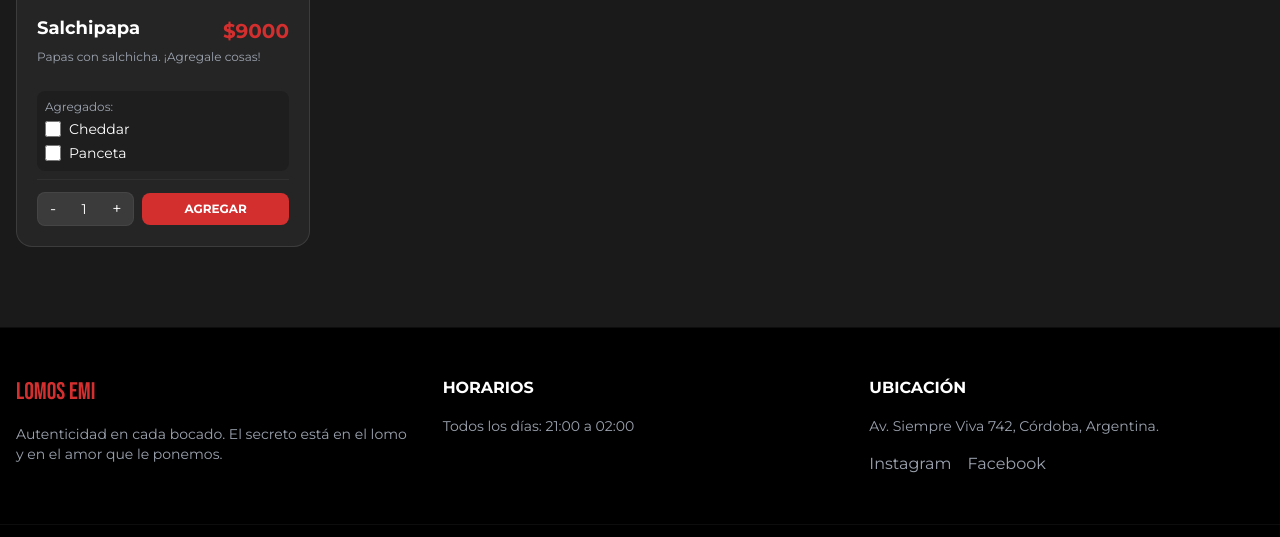
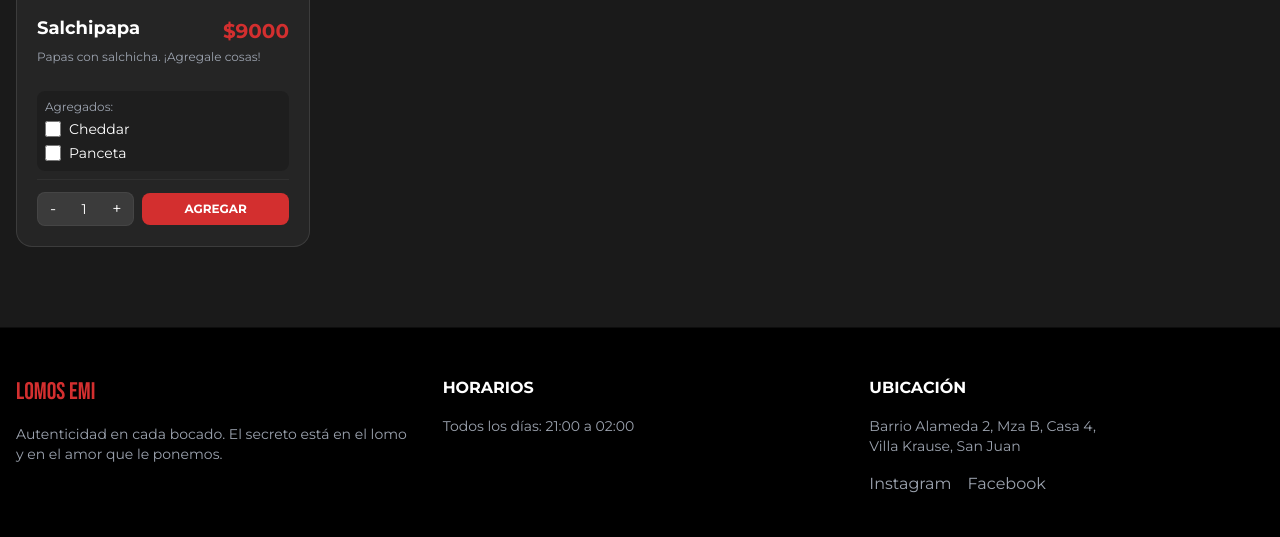
Before and after one commit to lucasmmg12/lomosemi2, a website built with Vite: page index.html in a window 1280 px wide. Shown: the part 3725-4262 px from the top of the page. Built offline with nearby package versions, Linux system fonts and the light colour scheme.

Commit message:
Update address and Google Maps link

```diff
--- a/index.html
+++ b/index.html
@@ -370,7 +370,10 @@
             </div>
             <div class="flex flex-col items-start">
                 <h5 class="font-bold mb-4">UBICACIÓN</h5>
-                <p class="text-gray-400 text-sm mb-4">Av. Siempre Viva 742, Córdoba, Argentina.</p>
+                <a href="https://www.google.com/maps/place/31%C2%B034'17.0%22S+68%C2%B033'00.2%22W/@-31.571395,-68.5526415,17z/data=!3m1!4b1!4m4!3m3!8m2!3d-31.571395!4d-68.5500666?hl=es&entry=ttu&g_ep=EgoyMDI2MDEwNy4wIKXMDSoASAFQAw%3D%3D"
+                    target="_blank" class="text-gray-400 text-sm mb-4 hover:text-red-custom transition text-left block">
+                    Barrio Alameda 2, Mza B, Casa 4,<br>Villa Krause, San Juan
+                </a>
                 <div class="flex gap-4">
                     <a href="#" class="text-gray-400 hover:text-red-custom transition">Instagram</a>
                     <a href="#" class="text-gray-400 hover:text-red-custom transition">Facebook</a>
```
